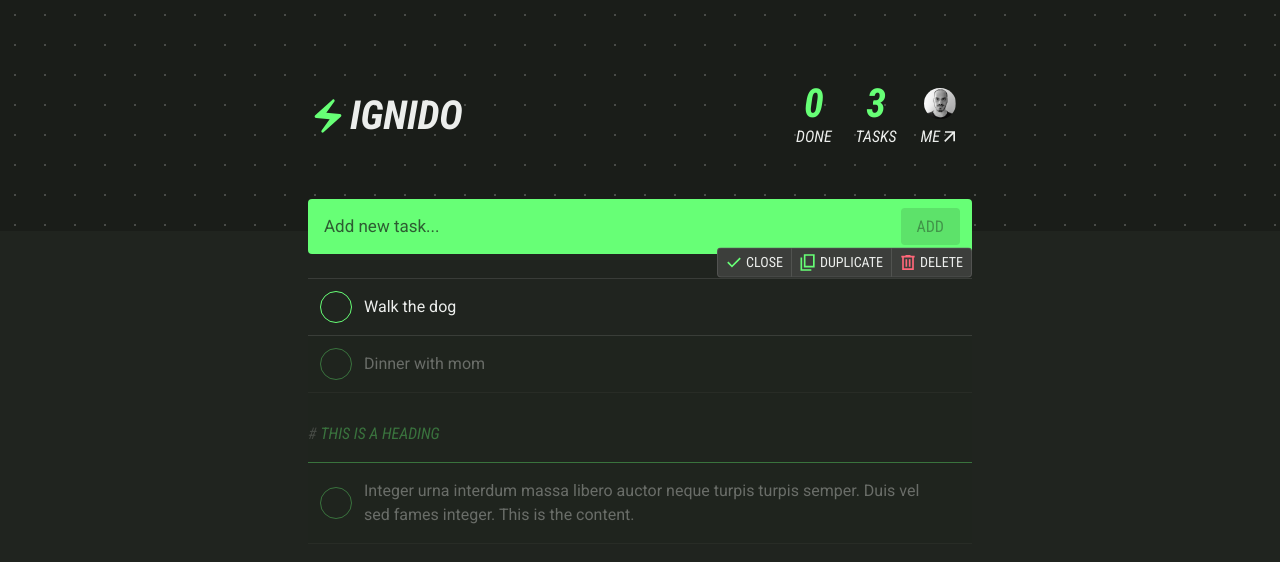
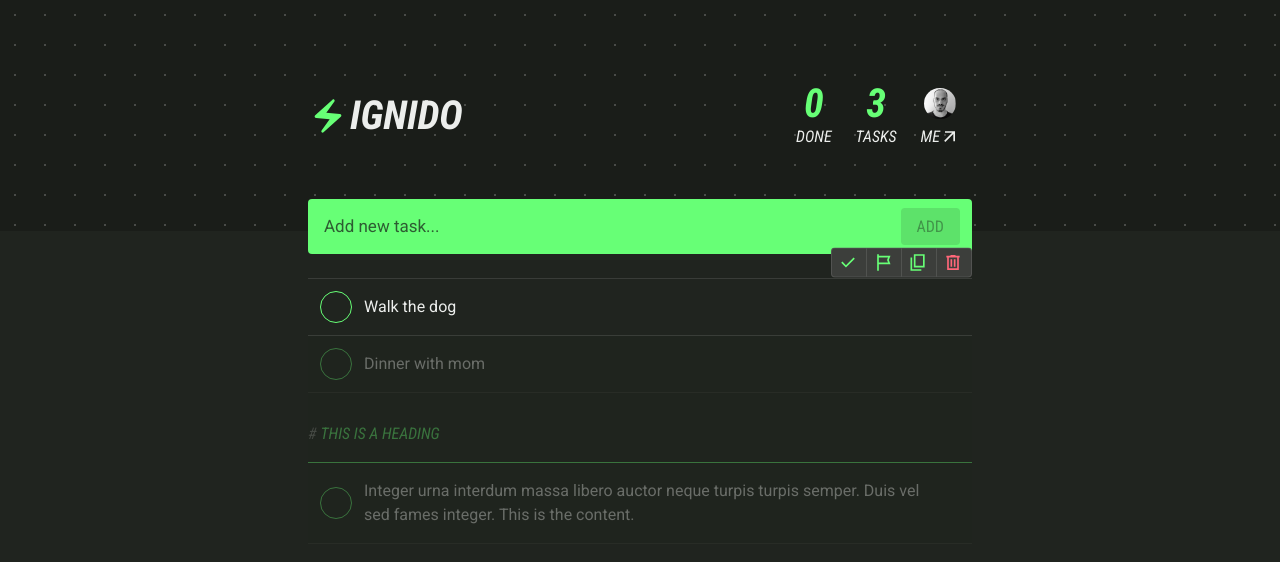
Before and after one commit to douglasF5/ignido-app, a React (Vite) app: page / in a window 1280 px wide. Both pictures are taken after a click on the element "Walk the dog". Shown: the top 562 px of the page. Built offline with nearby package versions, Linux system fonts and the light colour scheme.

Commit message:
mark as priority, refactor, bug fixes

```diff
--- a/src/App.tsx
+++ b/src/App.tsx
@@ -18,9 +18,9 @@ function App() {
     areAllTasksCompleted,
     isConfettiRunning,
     focusedItem,
+    draggingItem,
     confettiCleanUp,
     addNewToDoItem,
-    focusToDoItem,
     updateToDoItemsList
   } = useToDoContent();
   const [inputContent, setInputContent] = useState('');
@@ -95,7 +95,8 @@ function App() {
             <ConditionalRender.Slot>
               <div
                 className={s.tasksListWrapper}
-                data-variant-state={focusedItem ? "focusWithin" : "default"}
+                data-focus-within={focusedItem ? "true" : "false"}
+                data-dragging-within={draggingItem ? "true" : "false"}
               >
                 <Reorder.Group axis="y" values={toDoItemsList} onReorder={updateToDoItemsList}>
                   {
@@ -104,7 +105,7 @@ function App() {
                         key={item.id}
                         data={item}
                         isFocused={focusedItem === item.id}
-                        handleClick={() => focusToDoItem(item.id)}
+                        isDragging={draggingItem === item.id}
                       />
                     ))
                   }
--- a/src/TodoContext.tsx
+++ b/src/TodoContext.tsx
@@ -10,7 +10,6 @@ interface ToDoItemData {
   title: string;
   isPriority: boolean | null;
   isChecked: boolean | null;
-  actions: string[] | null;
 }
 
 interface ToDoItemRawData {
@@ -28,11 +27,12 @@ interface ToDoContextProvider {
   isConfettiRunning: boolean;
   areAllTasksCompleted: boolean;
   focusedItem: string | null;
-  toggleToDoCheck: (id: string) => void;
+  draggingItem: string | null;
+  setFocusedItem: (id: string | null) => void;
+  setDraggingItem: (id: string | null) => void;
+  updateToDoItem: (id: string, updateObject: Partial<ToDoItemData>) => void;
   confettiCleanUp: () => void;
   addNewToDoItem: (data: ToDoItemRawData) => void;
-  focusToDoItem: (id: string) => void;
-  blurToDoItem: () => void;
   duplicateToDoItem: (id: string) => void;
   deleteToDoItem: (id: string) => void;
   updateToDoItemsList: (newToDoItemsList: ToDoItemData[]) => void;
@@ -45,32 +45,28 @@ const toDoItemsData: ToDoItemData[] = [
     type: "task",
     title: "Walk the dog",
     isChecked: false,
-    isPriority: false,
-    actions: null
+    isPriority: false
   },
   {
     id: "2",
     type: "task",
     title: "Dinner with mom",
     isChecked: false,
-    isPriority: false,
-    actions: null
+    isPriority: false
   },
   {
     id: "3",
     type: "heading",
     title: "This is a heading",
     isChecked: null,
-    isPriority: null,
-    actions: null
+    isPriority: null
   },
   {
     id: "4",
     type: "task",
     title: "Integer urna interdum massa libero auctor neque turpis turpis semper. Duis vel sed fames integer. This is the content.",
     isChecked: false,
-    isPriority: false,
-    actions: null
+    isPriority: false
   },
 ];
 
@@ -99,28 +95,20 @@ export function ToDoContextProvider({ children }: ToDoContextProviderProps) {
     setToDoItemsList(newToDoItemsList);
   }
 
-  function focusToDoItem(id: string) {
-    setFocusedItem(id);
-  }
+  // function toggleToDoCheck(id: string) {
+  //   const newToDosList = toDoItemsList.map(item => {
+  //     if (item.id === id) {
+  //       return {
+  //         ...item,
+  //         isChecked: !item.isChecked
+  //       };
+  //     } else {
+  //       return item;
+  //     }
+  //   });
 
-  function blurToDoItem() {
-    setFocusedItem(null);
-  }
-
-  function toggleToDoCheck(id: string) {
-    const newToDosList = toDoItemsList.map(item => {
-      if (item.id === id) {
-        return {
-          ...item,
-          isChecked: !item.isChecked
-        };
-      } else {
-        return item;
-      }
-    });
-
-    setToDoItemsList(newToDosList);
-  }
+  //   setToDoItemsList(newToDosList);
+  // }
 
   function addNewToDoItem({ title }: ToDoItemRawData) {
     const isHeading = title[0] === "#";
@@ -165,6 +153,21 @@ export function ToDoContextProvider({ children }: ToDoContextProviderProps) {
 
   }
 
+  function updateToDoItem(id: string, updateObject: Partial<ToDoItemData>) {
+    const newToDosList = toDoItemsList.map(item => {
+      if (item.id === id) {
+        return {
+          ...item,
+          ...updateObject
+        };
+      } else {
+        return item;
+      }
+    });
+
+    setToDoItemsList(newToDosList);
+  }
+
   function confettiCleanUp() {
     setIsConfettiRunning(false);
   }
@@ -183,11 +186,12 @@ export function ToDoContextProvider({ children }: ToDoContextProviderProps) {
       isConfettiRunning,
       areAllTasksCompleted,
       focusedItem,
-      toggleToDoCheck,
+      draggingItem,
+      setFocusedItem,
+      setDraggingItem,
+      updateToDoItem,
       confettiCleanUp,
       addNewToDoItem,
-      focusToDoItem,
-      blurToDoItem,
       duplicateToDoItem,
       deleteToDoItem,
       updateToDoItemsList
--- a/src/components/ActionsBar/index.tsx
+++ b/src/components/ActionsBar/index.tsx
@@ -3,29 +3,42 @@ import s from './styles.module.scss';
 
 interface ActionsBarProps {
   itemId: string;
+  isHeading: boolean;
+  isPriority: boolean;
 }
 
-export function ActionsBar({ itemId }: ActionsBarProps) {
-  const { blurToDoItem, duplicateToDoItem, deleteToDoItem } = useToDoContent();
+export function ActionsBar({ itemId, isHeading, isPriority }: ActionsBarProps) {
+  const {
+    setFocusedItem,
+    duplicateToDoItem,
+    deleteToDoItem,
+    updateToDoItem
+  } = useToDoContent();
 
   function handleDeleteToDoItem() {
     deleteToDoItem(itemId);
-    blurToDoItem();
+    setFocusedItem(null);
   }
 
   return (
     <div className={s.container}>
-      <button className={s.actionContainer} onClick={() => blurToDoItem()}>
+      <button className={s.actionContainer} onClick={() => setFocusedItem(null)}>
         <img src="/check-green.svg" alt="Close" />
-        <span>Close</span>
+        <span className={s.actionLabel}>Close</span>
       </button>
+      {!isHeading && (
+        <button className={s.actionContainer} onClick={() => updateToDoItem(itemId, { isPriority: !isPriority })}>
+          <img src={isPriority ? "/flag-fill.svg" : "/flag-outline.svg"} alt="Priority" />
+          <span className={s.actionLabel}>Priority</span>
+        </button>
+      )}
       <button className={s.actionContainer} onClick={() => duplicateToDoItem(itemId)}>
         <img src="/content-copy.svg" alt="Duplicate" />
-        <span>Duplicate</span>
+        <span className={s.actionLabel}>Duplicate</span>
       </button>
       <button className={s.actionContainer} onClick={handleDeleteToDoItem}>
         <img src="/delete.svg" alt="Delete" />
-        <span>Delete</span>
+        <span className={s.actionLabel}>Delete</span>
       </button>
     </div>
   );
--- a/src/components/ActionsBar/styles.module.scss
+++ b/src/components/ActionsBar/styles.module.scss
@@ -1,6 +1,7 @@
 @use '../../styles/text.module' as t;
 @use '../../styles/layout.module' as l;
 @use '../../styles/colors.module' as c;
+@use '../../styles/utils.module' as u;
 
 .container {
   @include l.useFlex($direction: row, $align: center);
@@ -28,9 +29,10 @@
       background-color: rgba(c.getColor("on-surface"), 0.08);
     }
   }
+}
 
-  & span {
-    @include t.useTitle($size: "S", $style: normal);
-    color: var(--c-on-surface);
-  }
+.actionLabel {
+  @include u.useSROnly;
+  @include t.useTitle($size: "S", $style: normal);
+  color: var(--c-on-surface);
 }
--- a/src/components/ToDoItem/index.tsx
+++ b/src/components/ToDoItem/index.tsx
@@ -14,23 +14,24 @@ interface ToDoItemProps {
     title: string;
     isChecked: boolean | null;
     isPriority: boolean | null;
-    actions: string[] | null;
   };
   isFocused: boolean;
-  handleClick: () => void;
+  isDragging: boolean;
 }
 
-export function ToDoItem({ data, handleClick, isFocused }: ToDoItemProps) {
-  const { toggleToDoCheck } = useToDoContent();
+export function ToDoItem({ data, isFocused, isDragging }: ToDoItemProps) {
+  const {
+    setDraggingItem,
+    updateToDoItem,
+    setFocusedItem
+  } = useToDoContent();
   const cs = useComposableStyles(s);
-  // const [inputToDoItemTitle, setInputToDoItemTitle] = useState(data.title);
   const focusStyle = isFocused ? "isFocused" : null;
-  const [isDragging, setIsDragging] = useState(false);
   const dragControls = useDragControls();
 
   function handleDrag(e: React.PointerEvent<HTMLDivElement>) {
     dragControls.start(e);
-    setIsDragging(true);
+    setDraggingItem(data.id);
   }
 
   return (
@@ -44,20 +45,24 @@ export function ToDoItem({ data, handleClick, isFocused }: ToDoItemProps) {
             data.isChecked ? "isChecked" : null
           ])}>
             <div>
-              <Checkbox.Root id={data.id} className={s.boxCheckbox} checked={data.isChecked as boolean} onCheckedChange={() => toggleToDoCheck(data.id)}>
+              <Checkbox.Root id={data.id} className={s.boxCheckbox} checked={data.isChecked as boolean} onCheckedChange={() => updateToDoItem(data.id, { isChecked: !data.isChecked })}>
                 <Checkbox.Indicator className={s.checkBoxIndicator}>
                   <img src="/check.svg" alt="Check" />
                 </Checkbox.Indicator>
               </Checkbox.Root>
             </div>
             {data.isPriority && <img className={s.priorityIndicator} src="/flag-fill.svg" alt="Priority" />}
-            <p className={s.taskTitle} onClick={handleClick}>{data.title}</p>
-            <div className={s.dragIndicator} onPointerDown={(e) => handleDrag(e)} onPointerUp={() => setIsDragging(false)}>
+            <p className={s.taskTitle} onClick={() => setFocusedItem(data.id)}>{data.title}</p>
+            <div className={s.dragIndicator} onPointerDown={(e) => handleDrag(e)} onPointerUp={() => setDraggingItem(null)}>
               <img src="/drag-indicator.svg" alt="Drag indicator" />
             </div>
             {isFocused && (
               <div className={s.actionsBarWrapper}>
-                <ActionsBar itemId={data.id} />
+                <ActionsBar
+                  itemId={data.id}
+                  isHeading={false}
+                  isPriority={data.isPriority as boolean}
+                />
               </div>
             )}
           </div>
@@ -67,13 +72,17 @@ export function ToDoItem({ data, handleClick, isFocused }: ToDoItemProps) {
         <Reorder.Item value={data} id={data.id}>
           <div className={cs(["container", "isHeading", focusStyle])}>
             <span className={s.headingIcon}>#</span>
-            <p className={s.headingTitle} onClick={handleClick}>{data.title}</p>
-            <div className={s.dragIndicator} onPointerDown={(e) => handleDrag(e)} onPointerUp={() => setIsDragging(false)}>
+            <p className={s.headingTitle} onClick={() => setFocusedItem(data.id)}>{data.title}</p>
+            <div className={s.dragIndicator} onPointerDown={(e) => handleDrag(e)} onPointerUp={() => setDraggingItem(null)}>
               <img src="/drag-indicator.svg" alt="Drag indicator" />
             </div>
             {isFocused && (
               <div className={s.actionsBarWrapper}>
-                <ActionsBar itemId={data.id} />
+                <ActionsBar
+                  itemId={data.id}
+                  isHeading={true}
+                  isPriority={data.isPriority as boolean}
+                />
               </div>
             )}
           </div>
--- a/src/styles/app.module.scss
+++ b/src/styles/app.module.scss
@@ -176,7 +176,7 @@
   }
 }
 
-.tasksListWrapper[data-variant-state="focusWithin"]::before {
+.tasksListWrapper[data-focus-within="true"][data-dragging-within="false"]::before {
   content: '';
   position: absolute;
   z-index: 1;
```
